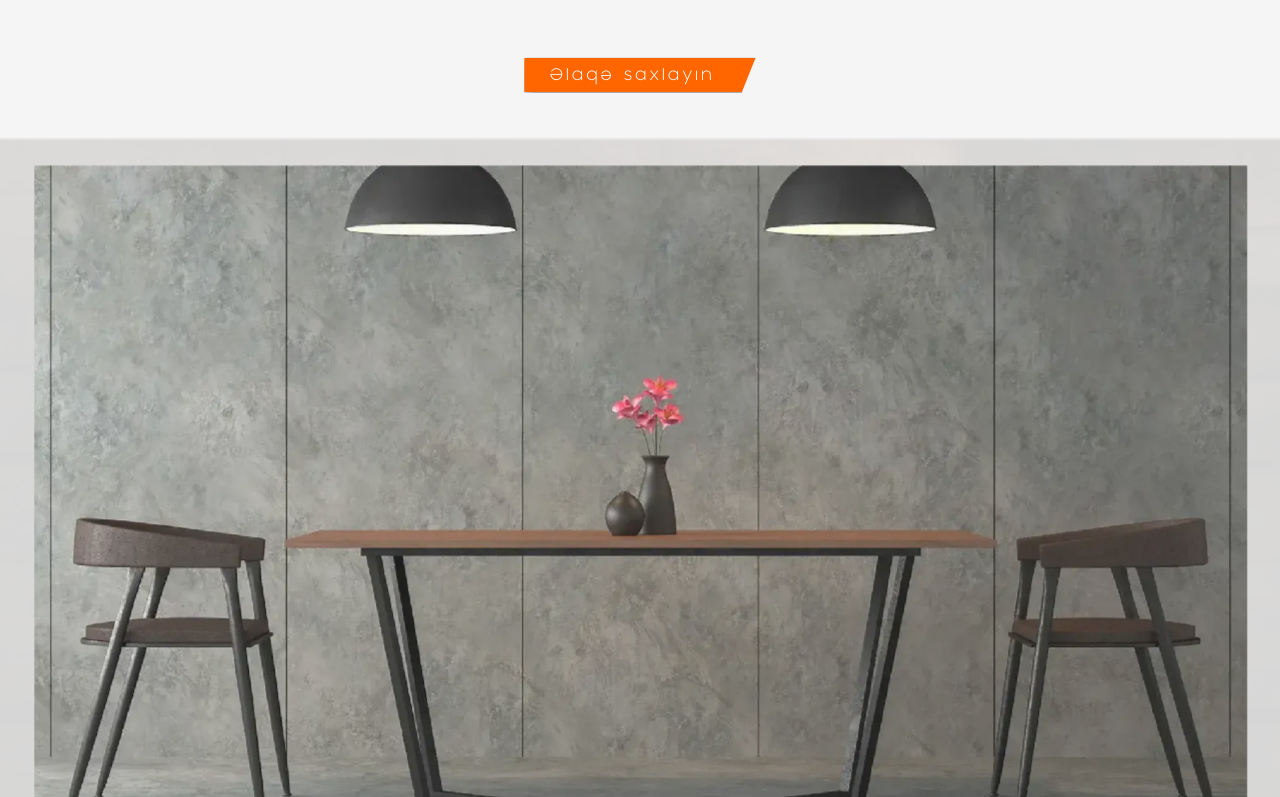
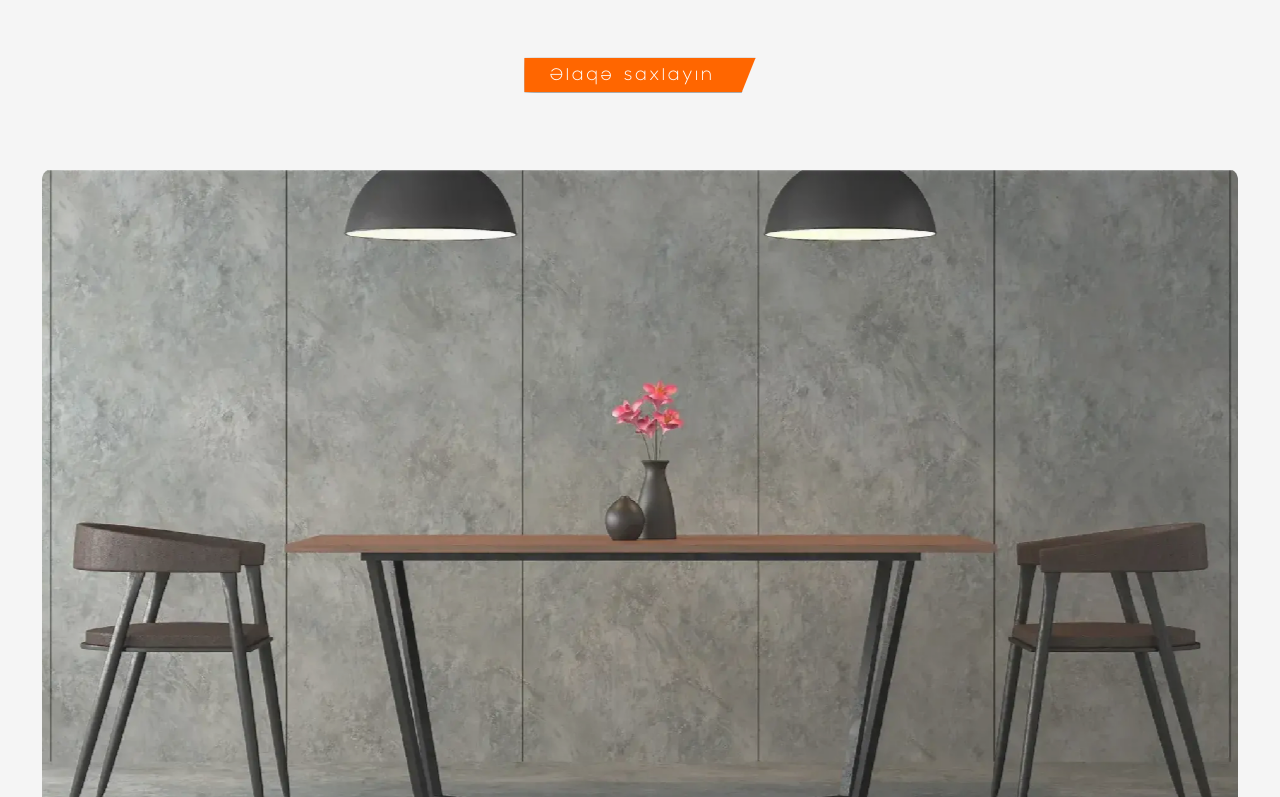
Before and after one commit to rovsenhuseynov/demirdizayn, a React (Create React App) app: page /about in a window 1280 px wide. Shown: the part 3363-4160 px from the top of the page. Built offline with nearby package versions, Linux system fonts and the light colour scheme.

Commit message:
Попытка коррекции - BackgroundSlider

```diff
--- a/src/pages/AboutUs/AboutUs.jsx
+++ b/src/pages/AboutUs/AboutUs.jsx
@@ -6,7 +6,6 @@ import aboutData from "../../data/aboutData";
 import AboutGallery from "./SomeWorks/AboutGallery";
 import AboutJurActivity from "./AboutJurActivity/AboutJurActivity";
 import AboutUsBackgroundSlider from "./AboutUsSlider/AboutUsBackgroundSlider";
-
 
 const AboutUs = () => {
   const [isMobile, setIsMobile] = useState(false);
@@ -46,8 +45,6 @@ const AboutUs = () => {
       <AboutJurActivity />
       <AboutGallery items={aboutData.galleryItems} />
       <AboutUsBackgroundSlider />
-
-
     </section>
   );
 };
--- a/src/pages/AboutUs/AboutUs.scss
+++ b/src/pages/AboutUs/AboutUs.scss
@@ -267,13 +267,15 @@
 //   }
 // }
 
+
+
 @import "../../assets/variables.scss";
 @import "../../assets/mixin.scss";
 
 .about {
   width: 100%;
-  padding-inline: calc(2vw + 1rem);
-  padding-bottom: calc(4vw + 2rem);
+  padding-inline: calc(2svw + 1rem);
+  padding-bottom: calc(4svw + 2rem);
   background-color: rgb(245, 245, 245);
   p {
     @include paragraph-style;
@@ -284,8 +286,8 @@
     text-align: center;
     font-weight: 800;
     color: #ff6600;
-    margin-top: calc(2vw + 2rem);
-    margin-bottom: calc(2vw + 2rem);
+    margin-top: calc(2svw + 2rem);
+    margin-bottom: calc(2svw + 2rem);
     text-shadow: 0 0 9px rgb(110, 110, 110);
   }
 
@@ -300,7 +302,7 @@
 
     .about__overlay {
       background: rgba(0, 0, 0, 0.55);
-      padding: calc(2vw + 1rem);
+      padding: calc(2svw + 1rem);
       border-radius: 16px;
       text-align: center;
       color: $white;
@@ -336,205 +338,4 @@
       min-height: 90svh;
     }
   }
-
-
-
-
-
-
-  // .about__split {
-  //   display: flex;
-  //   justify-content: space-between;
-  //   align-items: stretch;
-  //   gap: 40px;
-  //   max-width: 80svw;
-  //   margin: calc(3vw + 2rem) auto;
-  //   flex-wrap: nowrap;
-
-  //   .about__split-left {
-  //     flex: 1 1 65%;
-  //     min-width: 0;
-
-  //     .about__split-title {
-  //       line-height: 1;
-  //       font-size: $font-size-h3;
-  //       font-weight: 800;
-  //       text-transform: uppercase;
-  //       color: $activeStateColor;
-  //       margin-bottom: calc(2vw + 0.5rem);
-  //       position: relative;
-  //       display: inline-block;
-  //       word-spacing: 0.4em;
-
-  //       &::after {
-  //         content: "";
-  //         position: absolute;
-  //         bottom: -8px;
-  //         left: 0;
-  //         width: 50%;
-  //         height: 4px;
-  //         background: linear-gradient(90deg, $activeStateColor, transparent);
-  //         border-radius: 2px;
-  //       }
-  //     }
-
-  //     p {
-  //       max-width: 70%;
-  //       font-size: 1rem;
-  //       line-height: 1.6;
-  //       margin-bottom: 1em;
-  //       text-indent: 1.5em; /* отступ первой буквы/первой строки */
-  //     }
-
-  //     p:last-of-type {
-  //       margin-bottom: calc(2vw + 1rem);
-  //     }
-
-  //     .about__split-image {
-  //       margin-top: 20px;
-
-  //       img {
-  //         width: 100%;
-  //         border-radius: 16px;
-  //         box-shadow: 0 6px 20px rgba(0, 0, 0, 0.15);
-  //         display: block;
-  //       }
-  //     }
-  //   }
-
-  //   .about__split-right {
-  //     flex: 1 4 auto;
-  //     min-width: 0;
-  //     display: flex;
-  //     flex-direction: column;
-  //     justify-content: space-between;
-  //     gap: 1vw;
-
-  //     .about__card-vertical {
-  //       flex: 0 0 auto;
-  //       display: flex;
-  //       gap: 1vw;
-  //       background: #111;
-  //       padding: 0.5vw;
-  //       border-radius: 2vw;
-  //       color: #fff;
-  //       box-shadow: 0 0 15px rgb(77, 77, 77);
-  //       transition: box-shadow 0.2s ease;
-  //       align-items: center;
-
-  //       &:hover {
-  //         box-shadow: 0 0 0 rgba(0, 0, 0, 0);
-  //       }
-
-  //       img {
-  //         flex: 0 0 40%;
-  //         max-height: 100%;
-  //         border-radius: 1.5vw;
-  //         object-fit: cover;
-  //         height: auto;
-  //         min-width: 100px;
-  //       }
-
-  //       div {
-  //         flex: 1 1 60%;
-  //         display: flex;
-  //         flex-direction: column;
-  //         justify-content: center;
-  //         margin: calc(1vw + 0.5rem);
-
-  //         h3 {
-  //           font-size: $font-size-mini-4;
-  //           margin-bottom: 3dvh;
-  //         }
-
-  //         p {
-  //           font-size: $font-size-mini-5;
-  //           color: #ddd;
-  //           line-height: 1.4;
-  //         }
-  //       }
-  //     }
-  //   }
-  // }
-
-  //   @media (max-width: 882px) and (orientation: landscape) {
-  //     .about__split-left {
-  //       p {
-  //         max-width: 90% !important;
-  //       }
-  //     }
-  //   }
-
-  //   // Ландшафтная ориентация до 844px
-  //   @media (max-width: 844px) and (orientation: landscape) {
-  //     .about__split-right .about__card-vertical {
-  //       max-width: 50%;
-  //       margin-inline: auto;
-  //     }
-
-  //     .about__split-left {
-  //       .about__split-title {
-  //         text-align: center;
-  //       }
-
-  //       img {
-  //         margin: 0 auto;
-  //         max-width: 70svw;
-  //         object-fit: cover;
-  //       }
-  //     }
-  //   }
-
-  //   // Колонная раскладка при ширине до 853px
-  //   @media (max-width: 853px) {
-  //     .about__split {
-  //       flex-direction: column;
-  //       gap: 30px;
-  //       max-width: 100%;
-
-  //       .about__split-left,
-  //       .about__split-right {
-  //         flex: 1 1 100%;
-  //         max-width: 100%;
-  //         gap: 30px;
-  //       }
-
-  //       .about__split-left {
-  //         p {
-  //           max-width: 95%;
-  //         }
-  //       }
-
-  //       .about__split-right .about__card-vertical {
-  //         flex: none;
-  //         flex-direction: row;
-
-  //         img {
-  //           flex: 0 0 40%;
-  //           max-height: 100%;
-  //         }
-
-  //         div {
-  //           flex: 1 1 60%;
-  //         }
-  //       }
-  //     }
-  //   }
-
-  //   // Условие для 768–853px
-  //   @media (min-width: 768px) and (max-width: 853px) {
-  //     .about__split {
-  //       flex-direction: column;
-  //     }
-  //     .about__split-right {
-  //       align-items: center;
-  //     }
-
-  //     .about__split-right .about__card-vertical {
-  //       max-width: 60%;
-  //       width: 100%;
-  //       margin-inline: auto;
-  //     }
-  //   }
-  // }
 }
--- a/src/reusableСomponents/BackgroundSlider/BackgroundSlider.jsx
+++ b/src/reusableСomponents/BackgroundSlider/BackgroundSlider.jsx
@@ -1,65 +1,3 @@
-// import { useEffect, useState } from "react";
-// import "./BackgroundSlider.scss";
-
-// const BackgroundSlider = ({
-//   images = [],
-//   interval = 5000,
-//   transition = 1500,
-//   blur = 20,
-//   scale = 1.05,
-//   overlay = null,
-//   className = "",
-//   height = "70dvh", // ✅
-//   width = "100%",
-// }) => {
-//   const [index, setIndex] = useState(0);
-
-//   useEffect(() => {
-//     if (!images || images.length <= 1) return;
-//     const timer = setInterval(() => {
-//       setIndex((prev) => (prev + 1) % images.length);
-//     }, interval);
-//     return () => clearInterval(timer);
-//   }, [images, interval]);
-
-//   return (
-//     <div
-//       className={`bg-slider ${className}`}
-//       style={{
-//         height, // ✅
-//         width,
-//         margin: width !== "100%" ? "0 auto" : undefined,
-//         position: "relative",
-//         // overflow: "hidden",
-//       }}
-//     >
-//       {images.map((img, i) => (
-//         <div
-//           key={i}
-//           className={`bg-slide ${i === index ? "active" : ""}`}
-//           style={{
-//             backgroundImage: `url(${img})`,
-//             transition: `opacity ${transition}ms ease-in-out,
-//                         filter ${transition}ms ease-in-out,
-//                         transform ${transition}ms ease-in-out`,
-//             filter: i === index ? "blur(0px)" : `blur(${blur}px)`,
-//             transform: i === index ? "scale(1)" : `scale(${scale})`,
-//             width: "100%",
-//             height: "100%",
-//             position: "absolute",
-//             top: 0,
-//             left: 0,
-//           }}
-//         />
-//       ))}
-
-//       {overlay && <div className="bg-slider__overlay">{overlay}</div>}
-//     </div>
-//   );
-// };
-
-// export default BackgroundSlider;
-
 import { useEffect, useState } from "react";
 import "./BackgroundSlider.scss";
 
@@ -67,11 +5,11 @@ const BackgroundSlider = ({
   images = [],
   interval = 5000,
   transition = 1500,
-  blur = 20,
+  blur = 5,
   scale = 1.05,
   overlay = null,
   className = "",
-  height = "70svh",
+  height = "75svh", // занимает 75% высоты экрана
   width = "100%",
 }) => {
   const [index, setIndex] = useState(0);
@@ -90,32 +28,32 @@ const BackgroundSlider = ({
       style={{
         height,
         width,
-        margin: width !== "100%" ? "0 auto" : undefined,
         position: "relative",
+        overflow: "hidden",
+        margin: "0 auto",
       }}
     >
-      {images.map((img, i) => (
+      {images.map((img, i) => {
+        const isActive = i === index;
+        return (
+          <div key={i} className="bg-slide">
             <div
-          key={i}
-          className={`bg-slide ${i === index ? "active" : ""}`}
+              className="bg-slide-inner"
               style={{
                 backgroundImage: `url(${img})`,
-            backgroundSize: "contain", // показываем полностью
-            backgroundRepeat: "no-repeat", // без повторений
-            backgroundPosition: "center", // по центру
+                opacity: isActive ? 1 : 0,
+                transform: isActive
+                  ? "scale(1) translateY(0)"
+                  : `scale(${scale}) translateY(5%)`,
+                filter: isActive ? "blur(0px)" : `blur(${blur}px)`,
                 transition: `opacity ${transition}ms ease-in-out,
-                        filter ${transition}ms ease-in-out,
-                        transform ${transition}ms ease-in-out`,
-            filter: i === index ? "blur(0px)" : `blur(${blur}px)`,
-            transform: i === index ? "scale(1)" : `scale(${scale})`,
-            width: "100%",
-            height: "100%",
-            position: "absolute",
-            top: 0,
-            left: 0,
+                             transform ${transition}ms ease-in-out,
+                             filter ${transition}ms ease-in-out`,
               }}
             />
-      ))}
+          </div>
+        );
+      })}
 
       {overlay && <div className="bg-slider__overlay">{overlay}</div>}
     </div>
--- a/src/reusableСomponents/BackgroundSlider/BackgroundSlider.scss
+++ b/src/reusableСomponents/BackgroundSlider/BackgroundSlider.scss
@@ -1,30 +1,35 @@
 .bg-slider {
   position: relative;
-  // overflow: hidden;
+  width: 100%;
+  max-width: 100%;
 
   .bg-slide {
     position: absolute;
-    top: 0;
-    left: 0;
+    inset: 0;
+    overflow: hidden; // ключевой момент: обрезаем увеличенный фон
+  }
+
+  .bg-slide-inner {
     width: 100%;
     height: 100%;
-    background-size: cover;
+    background-size: contain; // показываем полностью
+    background-repeat: no-repeat;
     background-position: center;
     opacity: 0;
   }
 
-  .bg-slide.active {
+  .bg-slide-inner.active {
     opacity: 1;
   }
 
   &__overlay {
-    position: relative;
+    position: absolute;
+    inset: 0;
+    display: grid;
+    place-items: center;
     z-index: 2;
-    text-align: center;
-    top: 50%;
-    transform: translateY(-50%);
     color: #fff;
+    text-shadow: 0 2px 6px rgba(0, 0, 0, 0.6);
     padding: 1rem;
-    text-shadow: 0 2px 6px rgba(0, 0, 0, 0.6);
   }
 }
```
Lines whose indentation alone changed are shown as unchanged.
